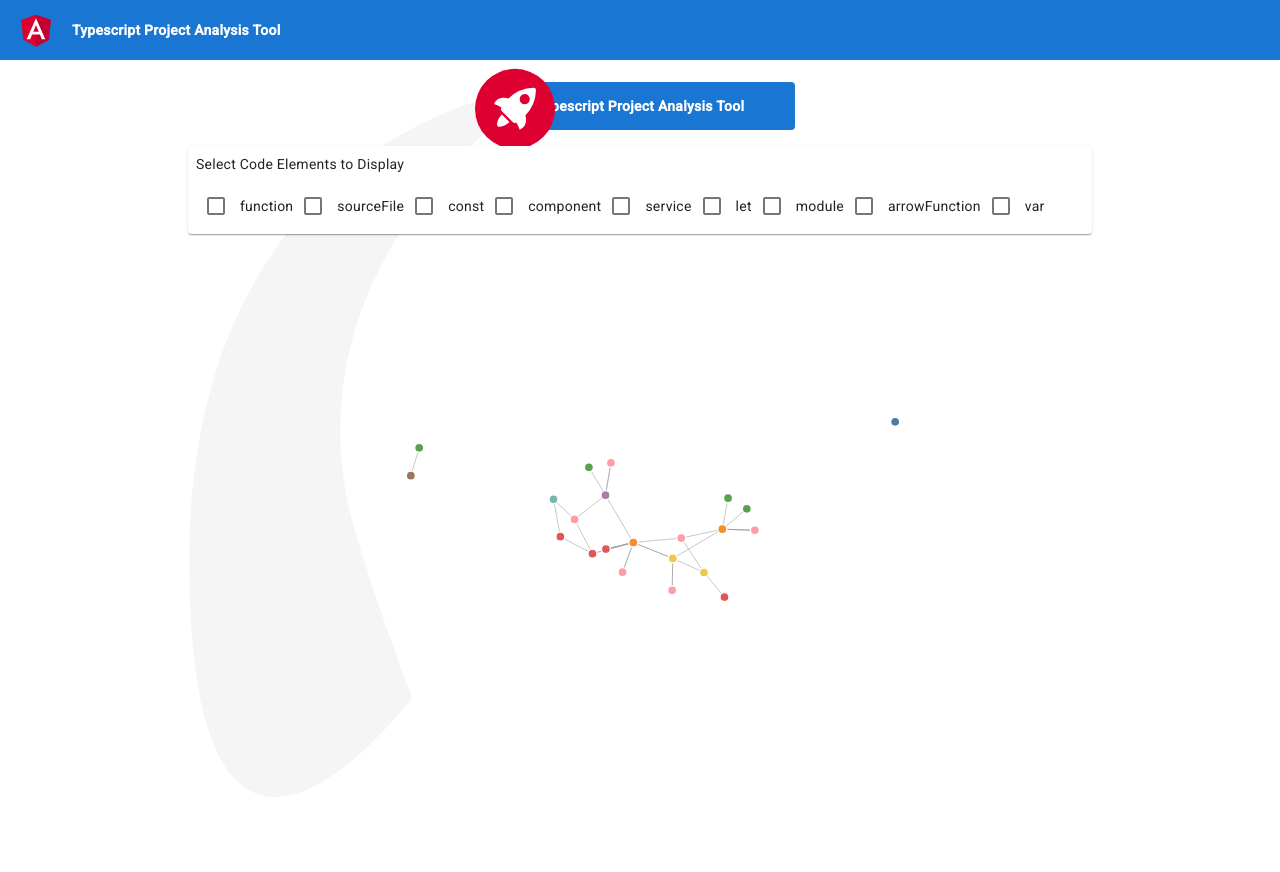
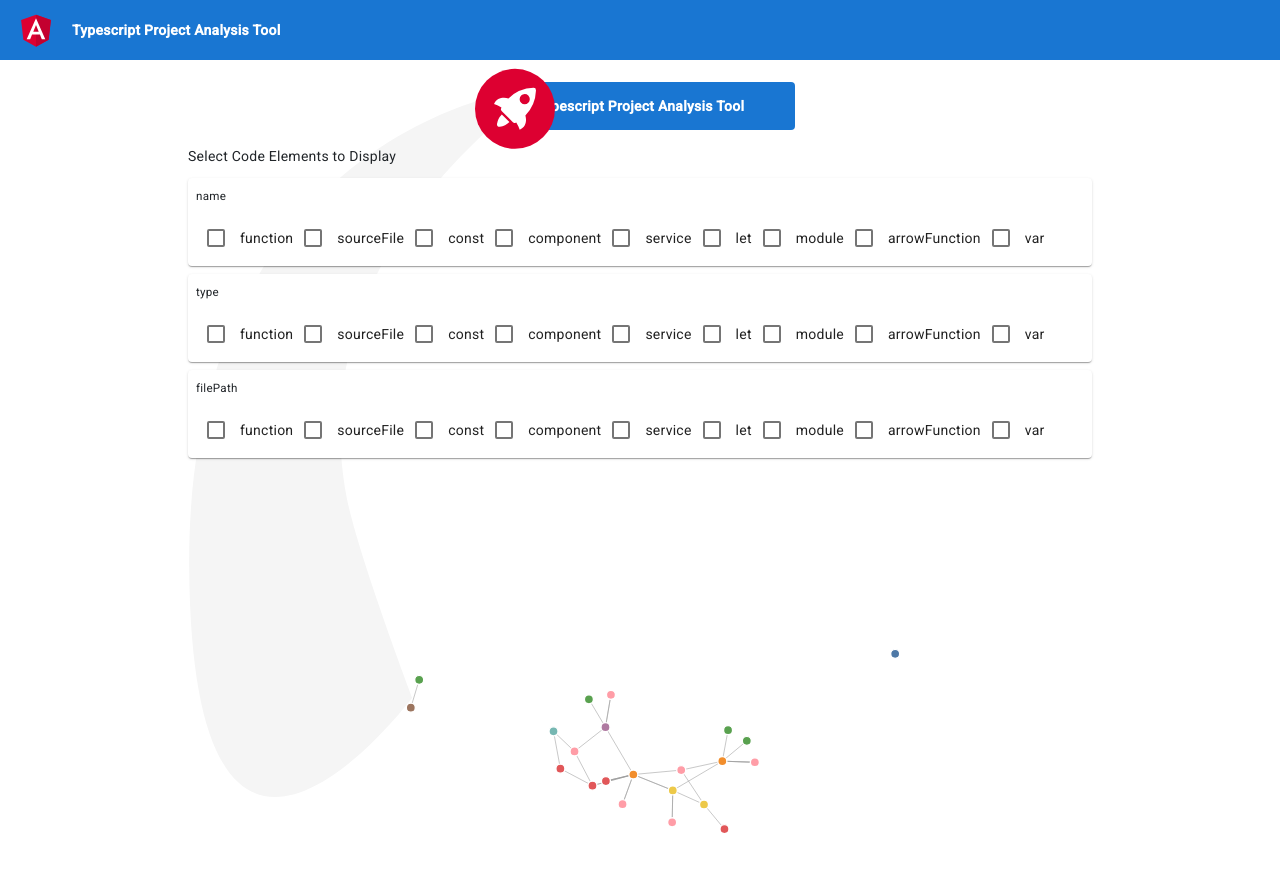
Before and after one commit to roshan-sama/Angular-Analyser, an Angular app in the folder ng-analysis/: page / in a window 1280 px wide. Shown: the top 872 px of the page. Built offline with nearby package versions, Linux system fonts and the light colour scheme.

Commit message:
feat: mat cards based on filterable keys

```diff
--- a/ng-analysis/src/app/node-filter-presentation/node-filter-presentation.component.html
+++ b/ng-analysis/src/app/node-filter-presentation/node-filter-presentation.component.html
@@ -1,5 +1,6 @@
-<mat-card class="p-2">
-    <p>Select Code Elements to Display</p>
+<p>Select Code Elements to Display</p>
+<mat-card *ngFor="let filterableKey of filterableKeys" class="p-2 mb-2">
+    <h5>{{filterableKey}}</h5>
     <div class="d-flex">
         <mat-checkbox *ngFor="let type of types" (change)="handleTypeSelect(type, $event.checked)">{{type}}
         </mat-checkbox>
--- a/ng-analysis/src/app/node-filter-presentation/node-filter-presentation.component.ts
+++ b/ng-analysis/src/app/node-filter-presentation/node-filter-presentation.component.ts
@@ -13,10 +13,13 @@ export class NodeFilterPresentationComponent {
 
   @Output() filterChangeEvent: EventEmitter<IAnalysisFilter> = new EventEmitter()
 
+  filterableKeys: string[] = []
   types: string[] = ['one', 'two']
 
   ngOnChanges(changes: SimpleChanges) {
     if (changes['analysisGraph']?.currentValue) {
+      this.filterableKeys = this.getFilterableKeys(changes['analysisGraph']?.currentValue)
+
       const nodesObject: falcorDependencyGraph["nodesById"] = changes['analysisGraph']?.currentValue.nodesById
       const typeList: string[] = []
       const typeSet: { [key in string]: any } = {}
@@ -33,6 +36,16 @@ export class NodeFilterPresentationComponent {
     }
   }
 
+  getFilterableKeys(graph: falcorDependencyGraph) {
+    const nodesValues = Object.values(graph.nodesById)
+    if (!(nodesValues.length > 0)) {
+      console.error('Output graph has no nodes in nodesById key')
+      return []
+    }
+    const keys = Object.keys(nodesValues[0])
+    return keys
+  }
+
   handleTypeSelect(type: string, checked: boolean) {
     console.log(type)
     console.log(checked)
```
